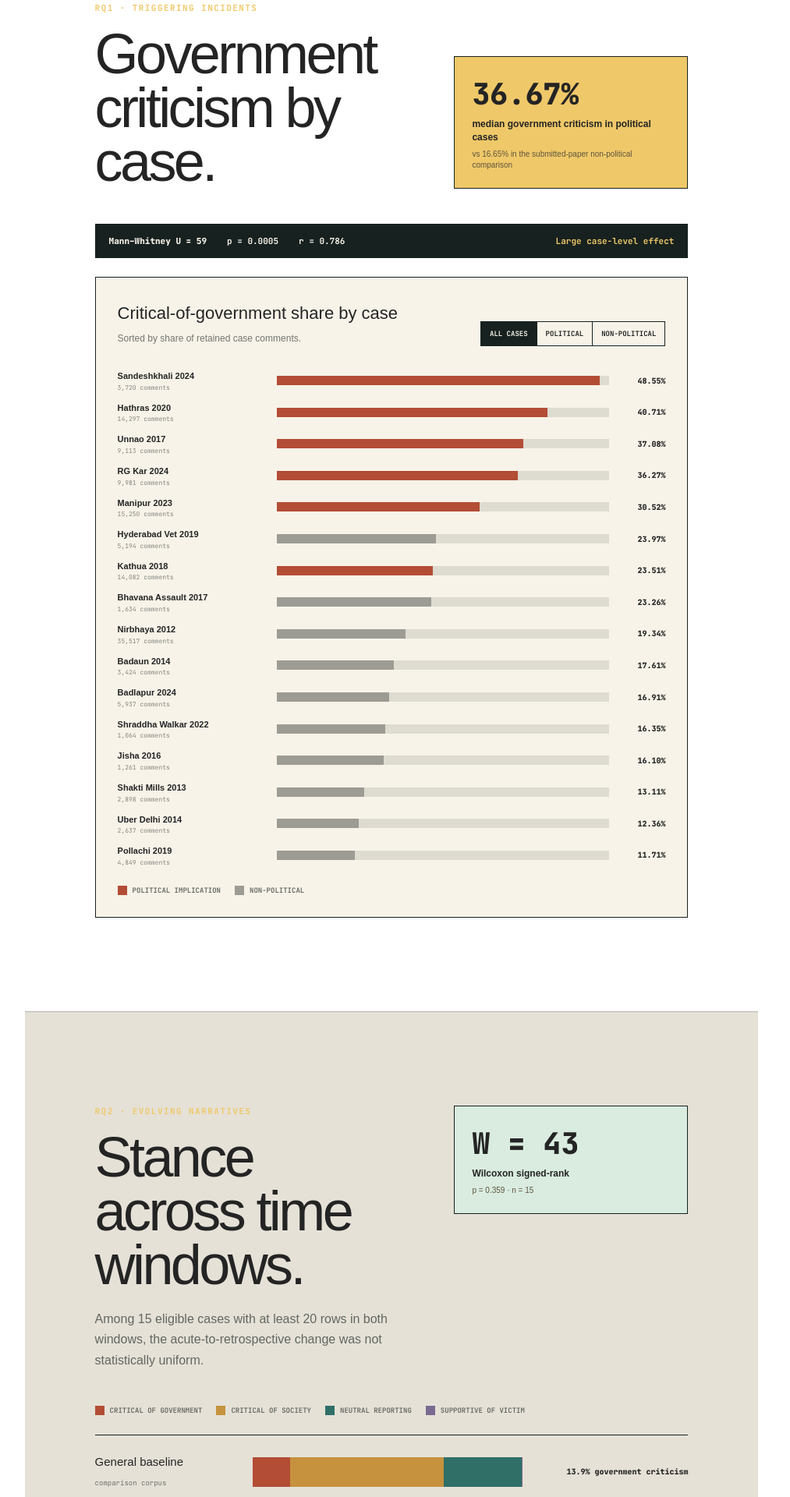
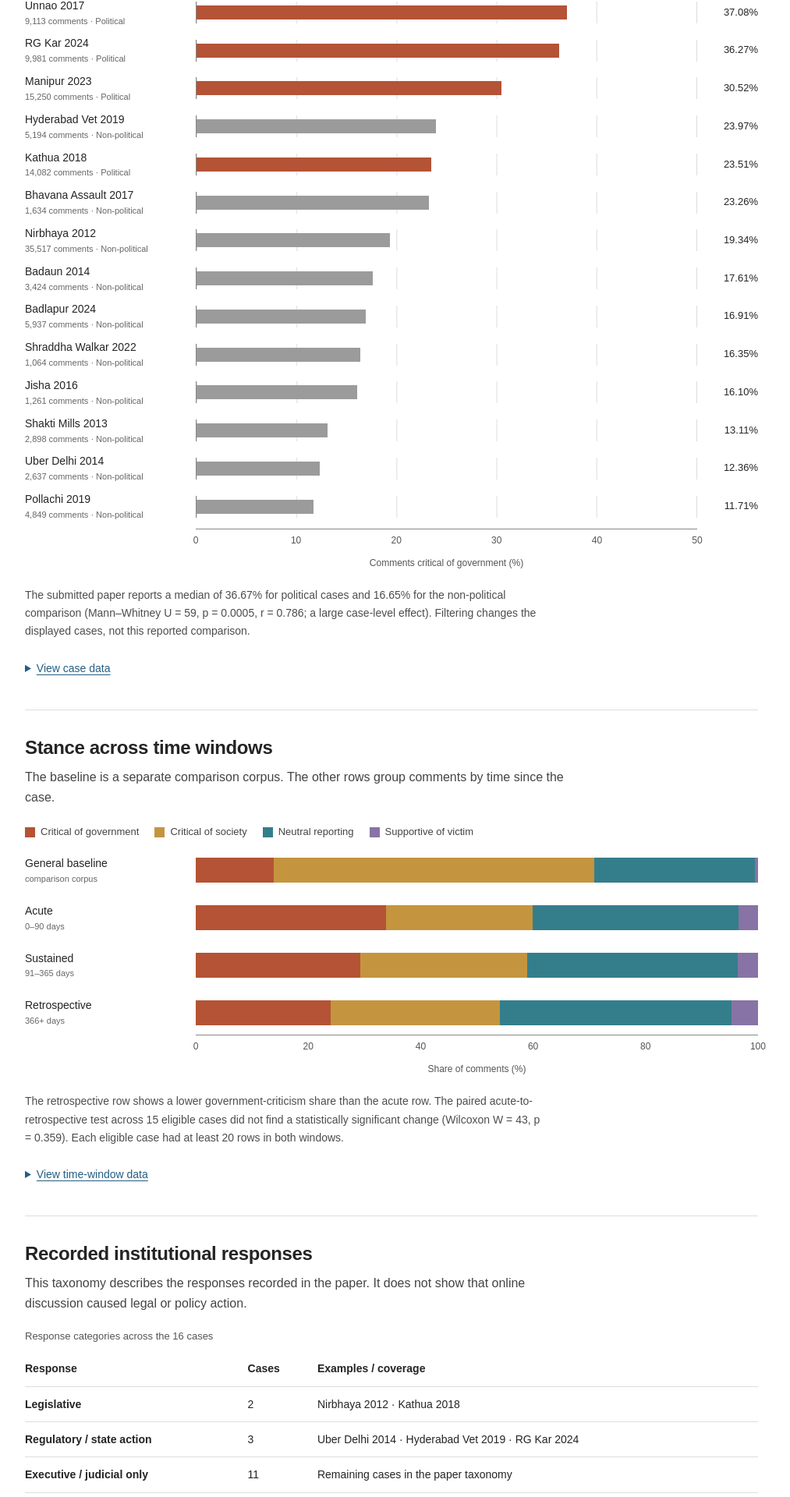
Before and after one commit to Zinga18018/portfolio-website, a Next.js app: page /research/women-safety in a window 1280 px wide. Shown: the part 728-2648 px from the top of the page at 78% size, without its empty margins (138-1151 px from the left). Built offline with nearby package versions, Linux system fonts and the light colour scheme.

Commit message:
Use plain research tables and preserve evidence caveats

```diff
--- a/src/components/ResearchDashboard.tsx
+++ b/src/components/ResearchDashboard.tsx
@@ -1,6 +1,7 @@
 'use client'
 
-import { useMemo, useState } from 'react'
+import { useState } from 'react'
+import styles from '@/app/research/women-safety/research.module.css'
 
 type CaseFilter = 'all' | 'political' | 'nonpolitical'
 
@@ -36,97 +37,144 @@ const modelMetrics = [
   { name: 'MCC', base: 59.81, adapted: 66.34 },
 ]
 
+const stanceLabels = [
+  { key: 'cg', label: 'Critical of government' },
+  { key: 'cs', label: 'Critical of society' },
+  { key: 'nr', label: 'Neutral reporting' },
+  { key: 'sv', label: 'Supportive of victim' },
+] as const
+
+function Axis({ maximum, label }: { maximum: number; label: string }) {
+  return (
+    <div className={styles.axis} aria-hidden="true">
+      <div className={styles.ticks}>{[0, 1, 2, 3, 4, 5].map((tick) => <span key={tick}>{tick * maximum / 5}</span>)}</div>
+      <div className={styles.axisLabel}>{label}</div>
+    </div>
+  )
+}
+
 export default function ResearchDashboard() {
   const [filter, setFilter] = useState<CaseFilter>('all')
-  const filteredCases = useMemo(() => cases.filter((item) => filter === 'all' || (filter === 'political' ? item.political : !item.political)), [filter])
+  const filteredCases = cases.filter((item) => filter === 'all' || (filter === 'political' ? item.political : !item.political))
 
   return (
     <>
-      <section className="paper-method-strip" id="methods">
-        {[
-          ['01', 'Collect', 'Reddit + YouTube'],
-          ['02', 'Clean', '351,501 retained'],
-          ['03', 'Classify', 'Four stance labels'],
-          ['04', 'Compare', 'Cases + time windows'],
-          ['05', 'Audit', 'Tests + limitations'],
-        ].map(([number, title, detail]) => <article key={number}><span>{number}</span><b>{title}</b><small>{detail}</small></article>)}
-      </section>
-
-      <section className="paper-section" id="findings">
-        <div className="paper-section-head">
-          <div><p className="paper-kicker">RQ1 · Triggering incidents</p><h2>Government criticism by case.</h2></div>
-          <aside><strong>36.67%</strong><span>median government criticism in political cases</span><small>vs 16.65% in the submitted-paper non-political comparison</small></aside>
+      <section className={styles.section} id="findings" aria-labelledby="case-heading">
+        <h2 id="case-heading">Government criticism by case</h2>
+        <p>Share of retained case comments classified as critical of government, sorted from highest to lowest.</p>
+        <div className={styles.filters} role="group" aria-label="Filter cases">
+          {(['all', 'political', 'nonpolitical'] as CaseFilter[]).map((key) => (
+            <button key={key} type="button" aria-pressed={filter === key} aria-controls="case-chart case-data" onClick={() => setFilter(key)}>
+              {key === 'all' ? 'All cases' : key === 'political' ? 'Political' : 'Non-political'}
+            </button>
+          ))}
+          <span role="status">Showing {filteredCases.length} of 16 cases</span>
         </div>
-        <div className="result-ribbon"><b>Mann–Whitney U = 59</b><span>p = 0.0005</span><span>r = 0.786</span><em>Large case-level effect</em></div>
-        <div className="case-explorer">
-          <div className="case-toolbar">
-            <div><h3>Critical-of-government share by case</h3><p>Sorted by share of retained case comments.</p></div>
-            <div className="filter-group" aria-label="Filter cases">
-              {(['all', 'political', 'nonpolitical'] as CaseFilter[]).map((key) => <button key={key} type="button" className={filter === key ? 'active' : ''} onClick={() => setFilter(key)}>{key === 'all' ? 'All cases' : key === 'political' ? 'Political' : 'Non-political'}</button>)}
-            </div>
+        <figure className={styles.figure} aria-labelledby="case-heading" aria-describedby="case-caption">
+          <div className={styles.legend} aria-label="Case groups">
+            <span><i className={styles.political} />Political implication</span>
+            <span><i className={styles.nonpolitical} />Non-political</span>
           </div>
-          <div className="case-chart">
+          <div id="case-chart" className={styles.caseChart}>
             {filteredCases.map((item) => (
-              <div className="case-bar" key={item.name}>
-                <div className="case-label"><b>{item.name}</b><small>{item.n.toLocaleString()} comments</small></div>
-                <div className="case-track"><i className={item.political ? 'political' : ''} style={{ width: `${item.cg * 2}%` }} /></div>
-                <strong>{item.cg.toFixed(2)}%</strong>
+              <div className={styles.barRow} key={item.name}>
+                <div className={styles.rowLabel}>{item.name}<small>{item.n.toLocaleString('en-US')} comments · {item.political ? 'Political' : 'Non-political'}</small></div>
+                <div className={styles.track} aria-hidden="true"><i className={item.political ? styles.political : styles.nonpolitical} style={{ width: `${item.cg * 2}%` }} /></div>
+                <span className={styles.value}>{item.cg.toFixed(2)}%</span>
               </div>
             ))}
           </div>
-          <div className="case-legend"><span><i className="political" /> Political implication</span><span><i /> Non-political</span></div>
+          <Axis maximum={50} label="Comments critical of government (%)" />
+          <figcaption id="case-caption">The submitted paper reports a median of 36.67% for political cases and 16.65% for the non-political comparison (Mann–Whitney U = 59, p = 0.0005, r = 0.786; a large case-level effect). Filtering changes the displayed cases, not this reported comparison.</figcaption>
+        </figure>
+        <details className={styles.details} id="case-data">
+          <summary>View case data</summary>
+          <div className={styles.tableScroll} role="region" aria-label="Case data" tabIndex={0}>
+            <table><caption>Values shown in the filtered chart</caption><thead><tr><th scope="col">Case</th><th scope="col">Group</th><th scope="col">Comments</th><th scope="col">Government criticism (%)</th></tr></thead><tbody>
+              {filteredCases.map((item) => <tr key={item.name}><th scope="row">{item.name}</th><td>{item.political ? 'Political' : 'Non-political'}</td><td>{item.n.toLocaleString('en-US')}</td><td>{item.cg.toFixed(2)}</td></tr>)}
+            </tbody></table>
+          </div>
+        </details>
+      </section>
+
+      <section className={styles.section} aria-labelledby="phase-heading">
+        <h2 id="phase-heading">Stance across time windows</h2>
+        <p>The baseline is a separate comparison corpus. The other rows group comments by time since the case.</p>
+        <figure className={styles.figure} aria-labelledby="phase-heading" aria-describedby="phase-caption">
+          <div className={styles.legend}>{stanceLabels.map((stance) => <span key={stance.key}><i className={styles[stance.key]} />{stance.label}</span>)}</div>
+          <div className={styles.phaseChart}>
+            {phases.map((phase) => (
+              <div className={styles.barRow} key={phase.name}>
+                <div className={styles.rowLabel}>{phase.name}<small>{phase.window}</small></div>
+                <div className={styles.stacked} role="img" aria-label={`${phase.name}: ${stanceLabels.map((stance) => `${stance.label} ${phase[stance.key].toFixed(3)}%`).join(', ')}`}>
+                  {stanceLabels.map((stance) => <i key={stance.key} className={styles[stance.key]} style={{ width: `${phase[stance.key]}%` }} title={`${stance.label}: ${phase[stance.key].toFixed(3)}%`} />)}
+                </div>
+              </div>
+            ))}
+          </div>
+          <Axis maximum={100} label="Share of comments (%)" />
+          <figcaption id="phase-caption">The retrospective row shows a lower government-criticism share than the acute row. The paired acute-to-retrospective test across 15 eligible cases did not find a statistically significant change (Wilcoxon W = 43, p = 0.359). Each eligible case had at least 20 rows in both windows.</figcaption>
+        </figure>
+        <details className={styles.details}>
+          <summary>View time-window data</summary>
+          <div className={styles.tableScroll} role="region" aria-label="Time-window data" tabIndex={0}>
+            <table><caption>Stance shares (%); rounding may affect row totals</caption><thead><tr><th scope="col">Window</th>{stanceLabels.map((stance) => <th scope="col" key={stance.key}>{stance.label}</th>)}</tr></thead><tbody>
+              {phases.map((phase) => <tr key={phase.name}><th scope="row">{phase.name}<small>{phase.window}</small></th>{stanceLabels.map((stance) => <td key={stance.key}>{phase[stance.key].toFixed(3)}</td>)}</tr>)}
+            </tbody></table>
+          </div>
+        </details>
+      </section>
+
+      <section className={styles.section} aria-labelledby="response-heading">
+        <h2 id="response-heading">Recorded institutional responses</h2>
+        <p>This taxonomy describes the responses recorded in the paper. It does not show that online discussion caused legal or policy action.</p>
+        <div className={styles.tableScroll} role="region" aria-label="Institutional responses" tabIndex={0}>
+          <table><caption>Response categories across the 16 cases</caption><thead><tr><th scope="col">Response</th><th scope="col">Cases</th><th scope="col">Examples / coverage</th></tr></thead><tbody>
+            <tr><th scope="row">Legislative</th><td>2</td><td>Nirbhaya 2012 · Kathua 2018</td></tr>
+            <tr><th scope="row">Regulatory / state action</th><td>3</td><td>Uber Delhi 2014 · Hyderabad Vet 2019 · RG Kar 2024</td></tr>
+            <tr><th scope="row">Executive / judicial only</th><td>11</td><td>Remaining cases in the paper taxonomy</td></tr>
+          </tbody></table>
         </div>
       </section>
 
-      <section className="paper-section temporal-section">
-        <div className="paper-section-head simple">
-          <div><p className="paper-kicker">RQ2 · Evolving narratives</p><h2>Stance across time windows.</h2><p>Among 15 eligible cases with at least 20 rows in both windows, the acute-to-retrospective change was not statistically uniform.</p></div>
-          <aside><strong>W = 43</strong><span>Wilcoxon signed-rank</span><small>p = 0.359 · n = 15</small></aside>
-        </div>
-        <div className="stance-legend"><span><i className="cg" /> Critical of government</span><span><i className="cs" /> Critical of society</span><span><i className="nr" /> Neutral reporting</span><span><i className="sv" /> Supportive of victim</span></div>
-        <div className="phase-chart">
-          {phases.map((phase) => (
-            <article key={phase.name}>
-              <div><h3>{phase.name}</h3><small>{phase.window}</small></div>
-              <div className="stacked-bar" aria-label={`${phase.name} stance distribution`}>
-                <i className="cg" style={{ width: `${phase.cg}%` }} title={`Critical of government ${phase.cg.toFixed(1)}%`} />
-                <i className="cs" style={{ width: `${phase.cs}%` }} title={`Critical of society ${phase.cs.toFixed(1)}%`} />
-                <i className="nr" style={{ width: `${phase.nr}%` }} title={`Neutral reporting ${phase.nr.toFixed(1)}%`} />
-                <i className="sv" style={{ width: `${phase.sv}%` }} title={`Supportive of victim ${phase.sv.toFixed(1)}%`} />
-              </div>
-              <strong>{phase.cg.toFixed(1)}% government criticism</strong>
-            </article>
-          ))}
-        </div>
+      <section className={styles.section} aria-labelledby="model-heading">
+        <h2 id="model-heading">Later model audit</h2>
+        <p>These results use a fixed 3,000-row validation matrix from a post-submission local audit. They are separate from the submitted paper’s pilot results.</p>
+        <figure className={styles.figure} aria-labelledby="model-heading" aria-describedby="model-caption">
+          <div className={styles.legend}><span><i className={styles.base} />Base</span><span><i className={styles.adapted} />Adapted</span></div>
+          <div className={styles.modelChart}>
+            {modelMetrics.map((metric) => <div className={styles.modelGroup} key={metric.name}>
+              <h3>{metric.name}</h3>
+              {(['base', 'adapted'] as const).map((model) => <div className={styles.barRow} key={model}>
+                <span className={styles.rowLabel}>{model === 'base' ? 'Base' : 'Adapted'}</span>
+                <div className={styles.track} aria-hidden="true"><i className={styles[model]} style={{ width: `${metric[model]}%` }} /></div>
+                <span className={styles.value}>{metric[model].toFixed(2)}</span>
+              </div>)}
+            </div>)}
+          </div>
+          <Axis maximum={100} label="Reported score (0–100 scale)" />
+          <figcaption id="model-caption">The adapted Qwen model scored higher on all three measures. Its high-confidence error rate also rose, from 10.51% to 11.74%. Better classification did not mean better calibration in this audit.</figcaption>
+        </figure>
+        <details className={styles.details}>
+          <summary>View model-audit data</summary>
+          <div className={styles.tableScroll} role="region" aria-label="Model-audit data" tabIndex={0}>
+            <table><caption>Reported scores from the later validation matrix</caption><thead><tr><th scope="col">Measure</th><th scope="col">Base</th><th scope="col">Adapted</th></tr></thead><tbody>
+              {modelMetrics.map((metric) => <tr key={metric.name}><th scope="row">{metric.name}</th><td>{metric.base.toFixed(2)}</td><td>{metric.adapted.toFixed(2)}</td></tr>)}
+              <tr><th scope="row">High-confidence error rate (%)</th><td>10.51</td><td>11.74</td></tr>
+            </tbody></table>
+          </div>
+        </details>
       </section>
 
-      <section className="paper-section outcomes-section">
-        <div className="paper-section-head simple"><div><p className="paper-kicker">RQ3 · Institutional response</p><h2>Recorded institutional responses.</h2><p>The response taxonomy is descriptive. It does not establish that online discourse caused policy or legal action.</p></div></div>
-        <div className="outcome-grid">
-          <article><span>02</span><h3>Legislative</h3><p>Nirbhaya 2012 · Kathua 2018</p></article>
-          <article><span>03</span><h3>Regulatory / state action</h3><p>Uber Delhi 2014 · Hyderabad Vet 2019 · RG Kar 2024</p></article>
-          <article><span>11</span><h3>Executive / judicial only</h3><p>Remaining cases in the paper taxonomy</p></article>
-        </div>
-      </section>
-
-      <section className="paper-section model-section">
-        <div className="paper-section-head simple"><div><p className="paper-kicker">Post-submission local audit</p><h2>Classification and confidence audit.</h2><p>This panel reports the later fixed 3,000-row validation matrix. It is deliberately separated from the submitted paper&apos;s pilot results.</p></div><aside className="evidence-tag">Later model audit</aside></div>
-        <div className="model-grid">
-          <div className="model-bars">
-            {modelMetrics.map((metric) => <article key={metric.name}><h3>{metric.name}</h3><div><span>Base</span><i><b style={{ width: `${metric.base}%` }} /></i><strong>{metric.base.toFixed(2)}</strong></div><div><span>Adapted</span><i><b className="adapted" style={{ width: `${metric.adapted}%` }} /></i><strong>{metric.adapted.toFixed(2)}</strong></div></article>)}
-          </div>
-          <aside className="hcer-card"><p>High-confidence error rate</p><strong>10.51% → 11.74%</strong><span>Macro-F1 improved, but the adapted Qwen model became slightly more confidently wrong in this audit matrix. Better classification is not automatically better calibration.</span></aside>
-        </div>
-      </section>
-
-      <section className="paper-section evidence-section">
-        <div><p className="paper-kicker">Notes</p><h2>Evidence and limitations</h2></div>
-        <div className="evidence-grid">
-          <article><span>Submitted-paper</span><p>Corpus scale, 16-case framing, 2012–2024 span, paper-facing tests, and annotator agreement mirror the accepted manuscript.</p></article>
-          <article><span>Local-verified</span><p>The model audit uses later reproducibility artifacts and is labeled separately so it does not rewrite the submitted pilot.</p></article>
-          <article><span>Privacy</span><p>Only aggregate statistics appear here. Raw usernames, comment text, and individual-level records are not published in this dashboard.</p></article>
-          <article><span>Limitations</span><p>Platform participation is not representative of India as a whole. Observed discourse–response patterns are associations, not causal estimates.</p></article>
-        </div>
+      <section className={`${styles.section} ${styles.notes}`} id="methods" aria-labelledby="methods-heading">
+        <h2 id="methods-heading">Methods and limitations</h2>
+        <p>Public Reddit and YouTube comments were collected, cleaned and classified into four stance labels, then compared by case and time window. The accepted manuscript reports 351,501 retained comments, 16 cases with event years from 2012–2024, and 92.8% annotator agreement.</p>
+        <p>The corpus summary and case/time comparisons above retain the submitted-paper figures. The later model audit uses local reproducibility artifacts; it does not replace the submitted pilot.</p>
+        <ul>
+          <li>Platform participation is not representative of India as a whole.</li>
+          <li>Observed discourse–response patterns are associations, not causal estimates.</li>
+          <li>Only aggregate statistics are shown. Raw usernames, comment text and individual-level records are not published here.</li>
+        </ul>
       </section>
     </>
   )
```
